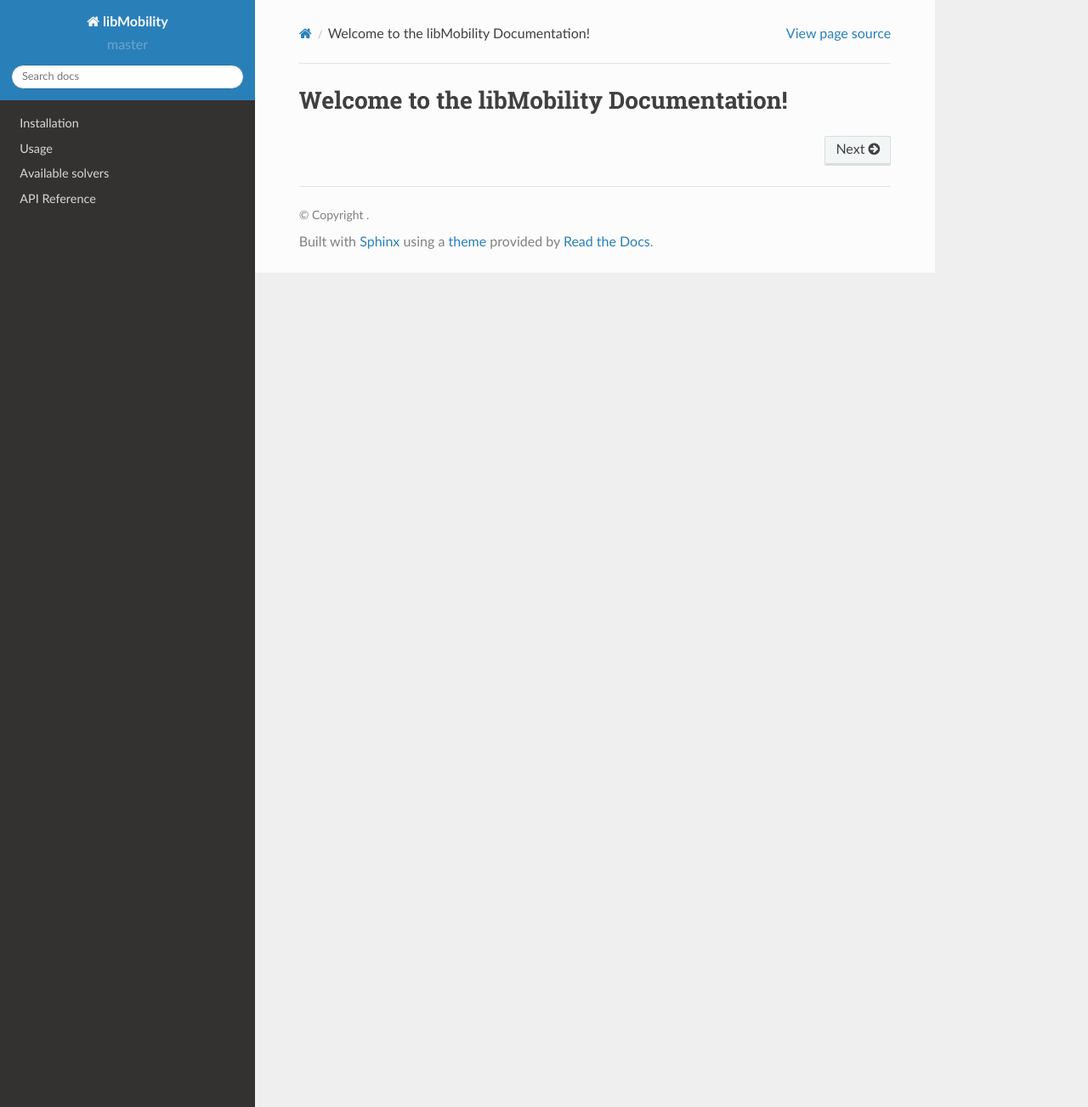
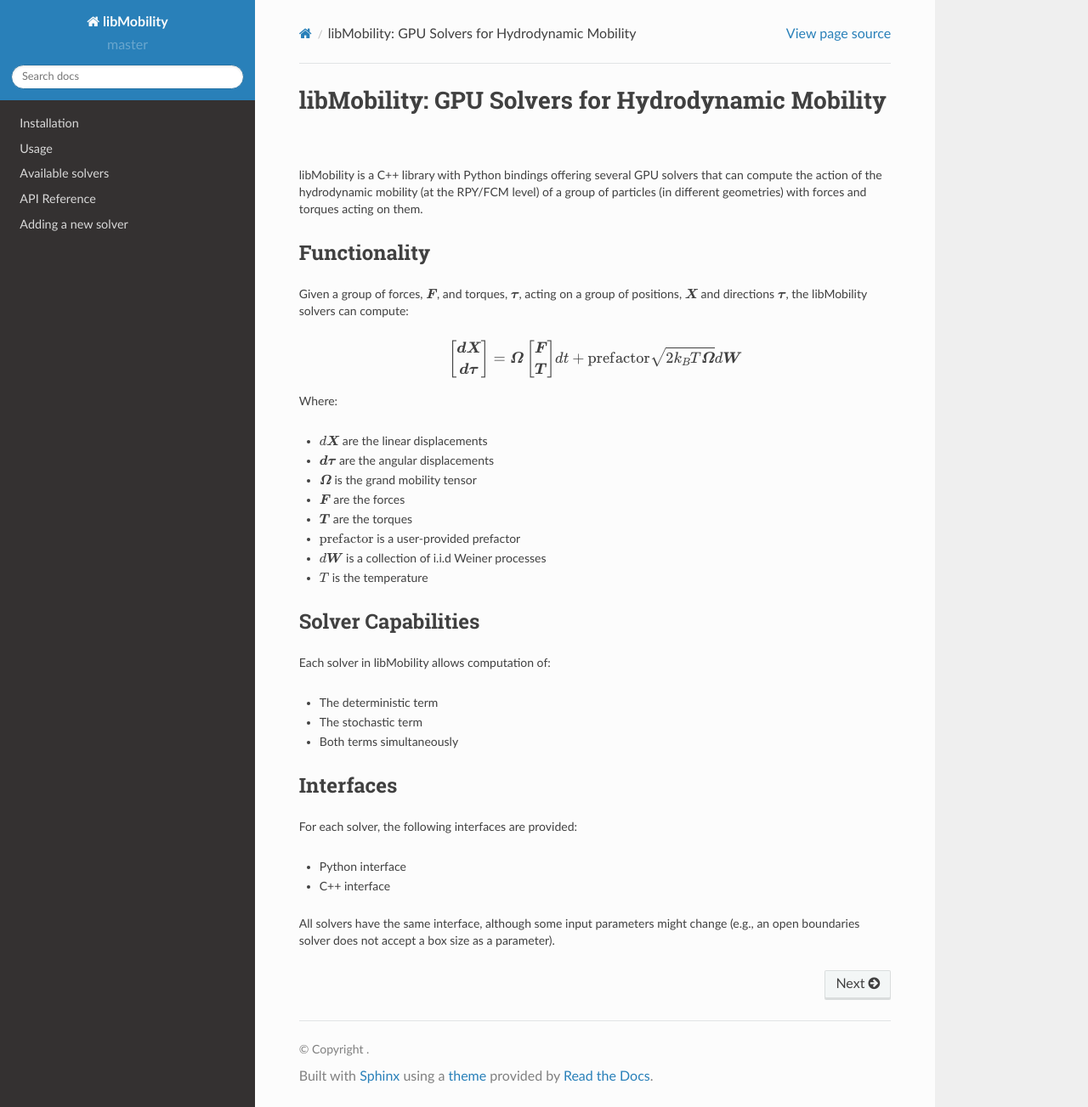
Before and after one commit to stochasticHydroTools/libMobility, a Sphinx documentation site: the page built from docs/source/index.rst, in a window 1280 px wide and 1303 px high. Shown: the whole window at 85% size. Built offline with Sphinx 7.4.7 and the Read the Docs theme 2.0.0, drawn with Linux system fonts in a browser that asks for light colours.

Commit message:
Update docs

```diff
--- a/CMakeLists.txt
+++ b/CMakeLists.txt
@@ -74,6 +74,7 @@
 endif()
 add_subdirectory(solvers)
 
+add_subdirectory(docs)
 
 IF (CMAKE_BUILD_TYPE MATCHES "Debug")
   if(CMAKE_CUDA_COMPILER_ID STREQUAL "NVIDIA")
--- a/docs/requirements.txt
+++ /dev/null
@@ -1,5 +0,0 @@
-sphinx==7.2.6
-sphinx-rtd-theme==1.3.0
-sphinxcontrib-autoprogram==0.1.8
-sphinxcontrib-napoleon==0.7
-gitpython
--- a/docs/source/index.rst
+++ b/docs/source/index.rst
@@ -1,6 +1,46 @@
-Welcome to the libMobility Documentation!
-=========================================
+libMobility: GPU Solvers for Hydrodynamic Mobility
+==================================================
 
+libMobility is a C++ library with Python bindings offering several GPU solvers that can compute the action of the hydrodynamic mobility (at the RPY/FCM level) of a group of particles (in different geometries) with forces and torques acting on them.
+
+Functionality
+-------------
+
+Given a group of forces, :math:`\boldsymbol{F}`, and torques, :math:`\boldsymbol{\tau}`, acting on a group of positions, :math:`\boldsymbol{X}` and directions :math:`\boldsymbol{\tau}`, the libMobility solvers can compute:
+
+.. math::
+
+   \begin{bmatrix}\boldsymbol{dX}\\\boldsymbol{d\tau}\end{bmatrix} = \boldsymbol{\mathcal{\Omega}}\begin{bmatrix}\boldsymbol{F}\\\boldsymbol{T}\end{bmatrix}dt + \text{prefactor}\sqrt{2 k_B T \boldsymbol{\mathcal{\Omega}}}d\boldsymbol{W}
+
+Where:
+
+- :math:`d\boldsymbol{X}` are the linear displacements
+- :math:`\boldsymbol{d\tau}` are the angular displacements
+- :math:`\boldsymbol{\mathcal{\Omega}}` is the grand mobility tensor
+- :math:`\boldsymbol{F}` are the forces
+- :math:`\boldsymbol{T}` are the torques
+- :math:`\text{prefactor}` is a user-provided prefactor
+- :math:`d\boldsymbol{W}` is a collection of i.i.d Weiner processes
+- :math:`T` is the temperature
+
+Solver Capabilities
+-------------------
+
+Each solver in libMobility allows computation of:
+
+- The deterministic term
+- The stochastic term
+- Both terms simultaneously
+
+Interfaces
+----------
+
+For each solver, the following interfaces are provided:
+
+- Python interface
+- C++ interface
+
+All solvers have the same interface, although some input parameters might change (e.g., an open boundaries solver does not accept a box size as a parameter).
 
 
 .. toctree::
@@ -10,6 +50,7 @@
    usage
    solvers
    api
+   new-solver
 
 ..
    Indices and tables
```
Also changed, not shown: README.md (+41 -112 lines), docs/CMakeLists.txt (added, +7 -0 lines), docs/source/new-solver.rst (added, +80 -0 lines), docs/source/usage.rst (+32 -34 lines), environment.yml (+9 -0 lines), .readthedocs.yaml, 3 other files.
